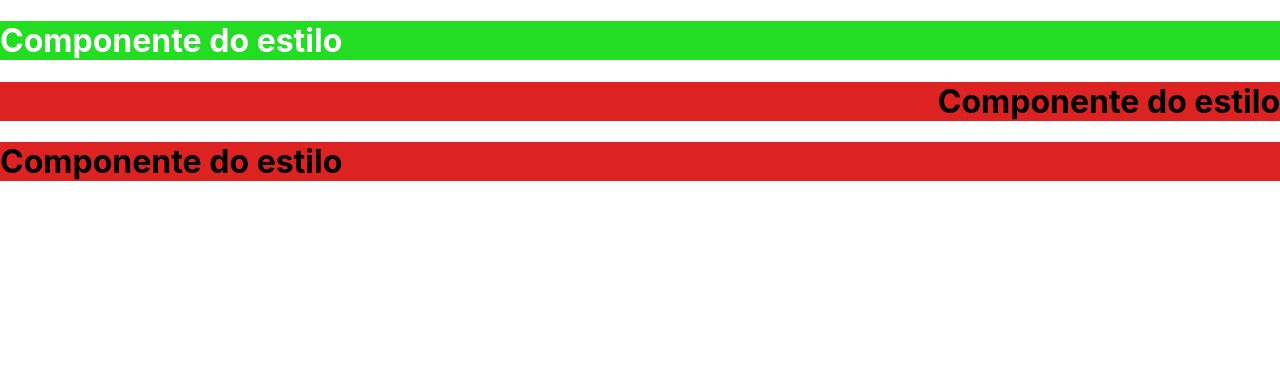
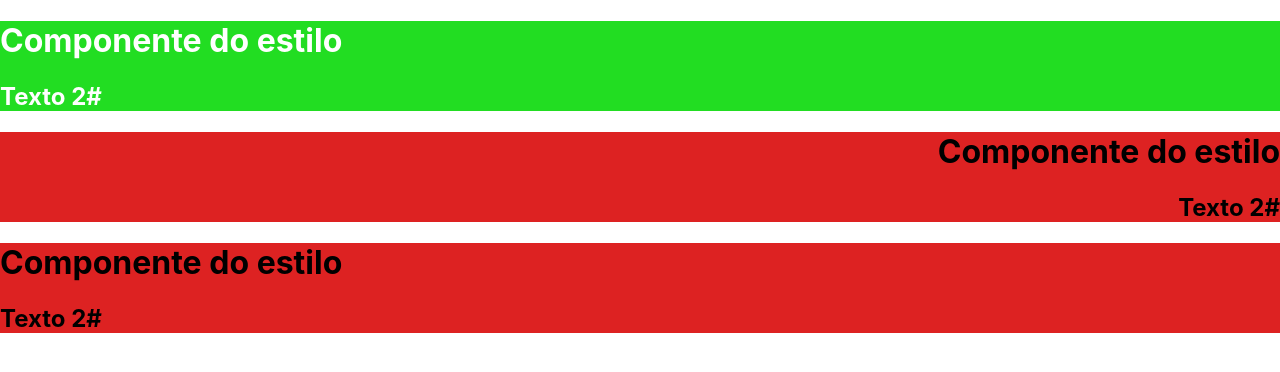
Before and after one commit to alexsandroferreira/next-js, a Next.js app: page /css/usandoEstilo in a window 1280 px wide. Shown: the top 372 px of the page. Built offline with nearby package versions, Linux system fonts and the light colour scheme.

Commit message:
pratica25/10

```diff
--- a/components/Estilo.jsx
+++ b/components/Estilo.jsx
@@ -1,11 +1,14 @@
 export default function Estilo(props){
-return(
+const valor = props.numero >= 0 ? "azul": "vermelho"
+    return(
     <div style={{
         backgroundColor: props.numero >= 0 ? "#2D2": "#D22",
         textAlign: props.direita ? "right" : "left",
         color: props.color
         }}>
         <h1>Componente do estilo</h1>
+        <h2 className={valor}>Texto 2#</h2>
     </div>
+
 )
 }
```
